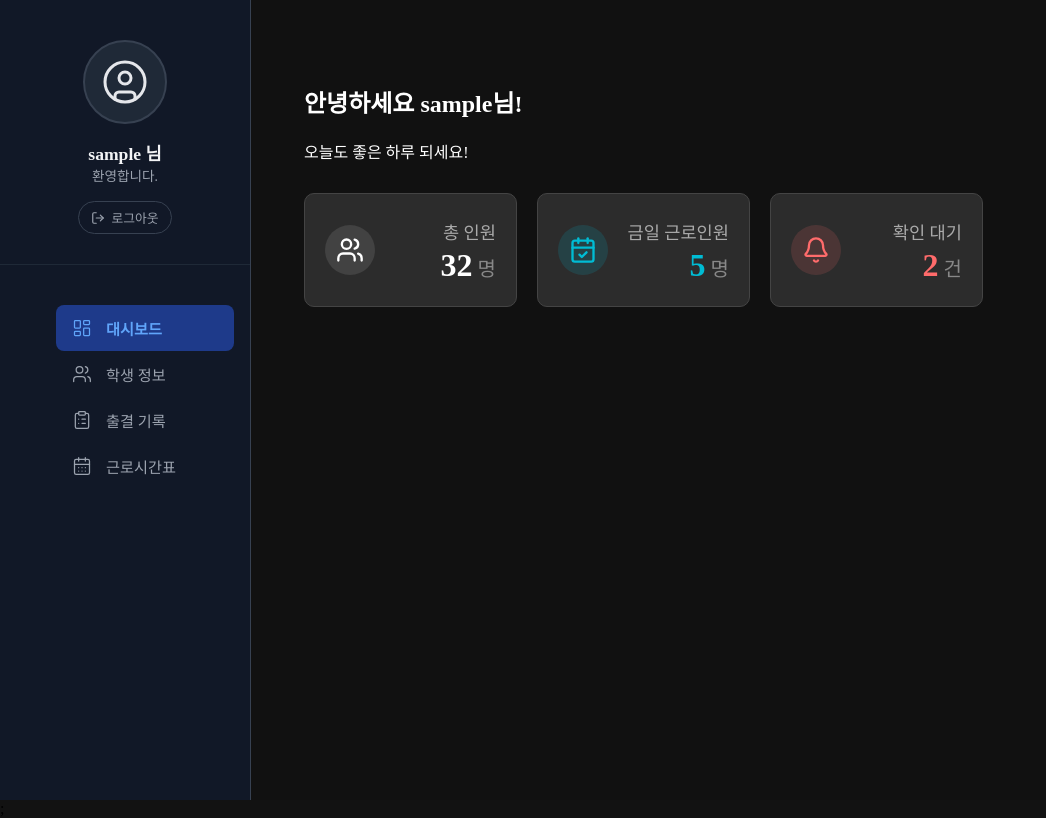
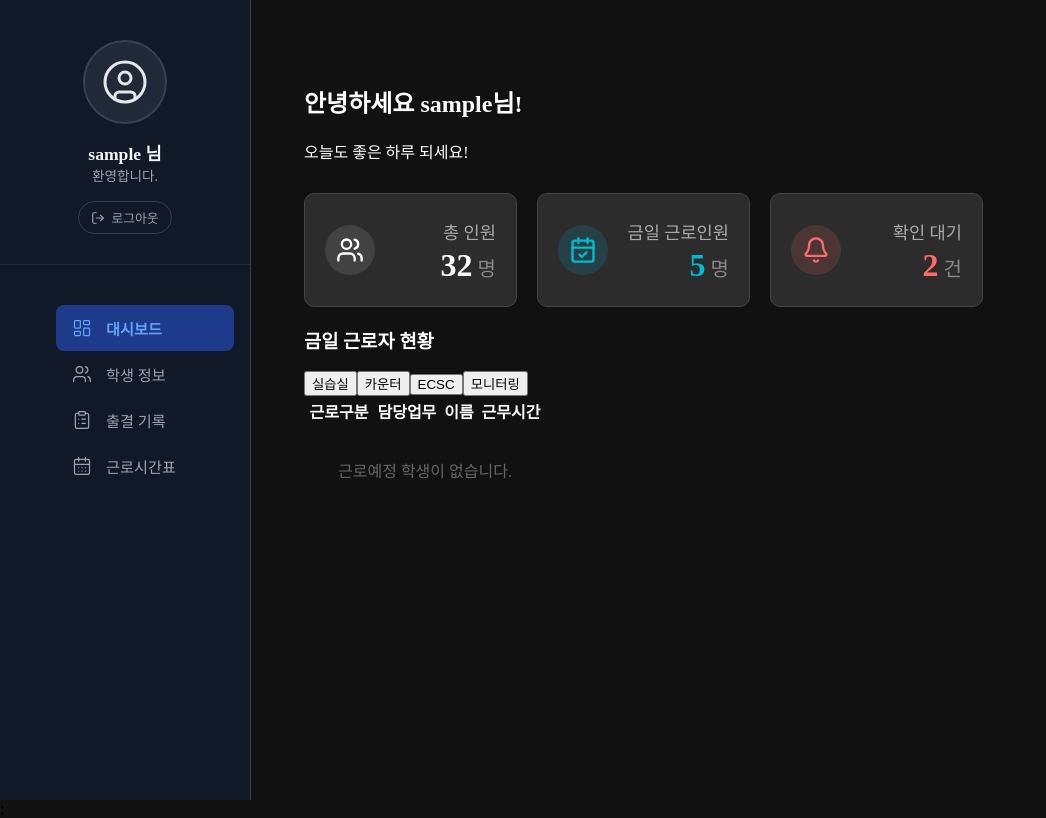
Before and after one commit to SHP-0701/student-manage-app, a Next.js app: page /dashboard in a window 1280 px wide. Shown: the whole page, without its empty margins (0-1046 px from the left). Built offline with nearby package versions, Linux system fonts and the light colour scheme; sample sign-in values are in the browser's storage.

Commit message:
대시보드 내 근로자 현황 추가

```diff
--- a/pages/dashboard/index.js
+++ b/pages/dashboard/index.js
@@ -13,11 +13,17 @@ import { Users, CalendarCheck, Bell } from 'lucide-react';
 import Layout from '@/components/Layout';
 import styles from '@/styles/Dashboard.module.css';
 
+// 탭(tab)
+const STD_JOB = ['실습실', '카운터', 'ECSC', '모니터링'];
+
 export default function DashboardPage() {
   const router = useRouter();
 
   // Hydration Error 방지를 위한 state 관리
   const [admName, setAdmName] = useState('');
+
+  // 탭 상태 관리
+  const [activeTab, setActiveTab] = useState('');
 
   useEffect(() => {
     // 01. 세션 체크
@@ -105,6 +111,52 @@ export default function DashboardPage() {
             </div>
           </div>
         </div>
+
+        {/** [4] 금일 근로자 현황 섹션 */}
+        <div className={styles.workerSection}>
+          <h3 className={styles.sectionTitle}>금일 근로자 현황</h3>
+
+          {/** 탭 버튼 영역 */}
+          <div className={styles.tabContainer}>
+            {STD_JOB.map((stdJob) => (
+              <button
+                key={stdJob}
+                className={`${styles.tabItem} ${activeTab === stdJob ? styles.active : ''}`}
+                onClick={() => setActiveTab(stdJob)}
+              >
+                {stdJob}
+              </button>
+            ))}
+          </div>
+
+          {/** 테이블 영역 */}
+          <div className={styles.tableWrapper}>
+            <table className={styles.workerTable}>
+              <thead>
+                <tr>
+                  <th>근로구분</th> {/** 국가근로, 행정인턴, 교육지원 */}
+                  <th>담당업무</th> {/** 실습실, 카운터, ECSC, 모니터링 */}
+                  <th>이름</th>
+                  <th>근무시간</th>
+                </tr>
+              </thead>
+              <tbody>
+                <tr>
+                  <td
+                    colSpan={4}
+                    style={{
+                      textAlign: 'center',
+                      padding: '2rem',
+                      color: '#666',
+                    }}
+                  >
+                    근로예정 학생이 없습니다.
+                  </td>
+                </tr>
+              </tbody>
+            </table>
+          </div>
+        </div>
       </div>
     </Layout>
   );
```
